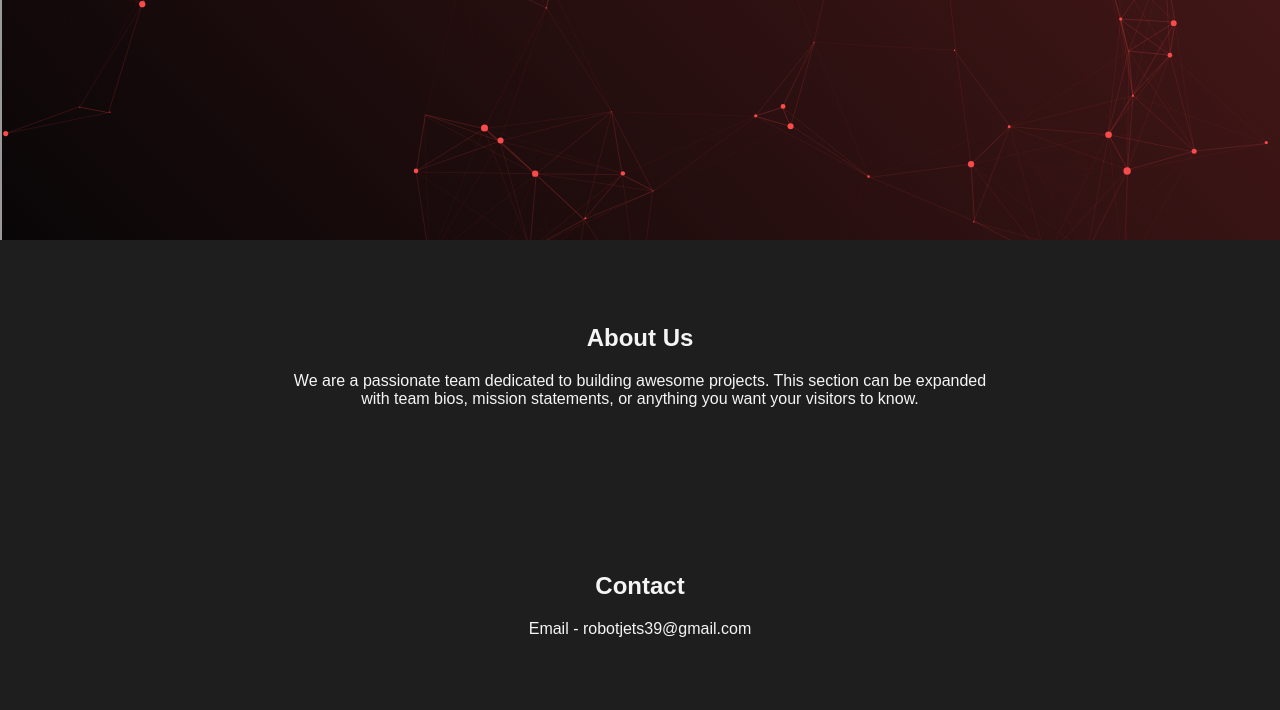
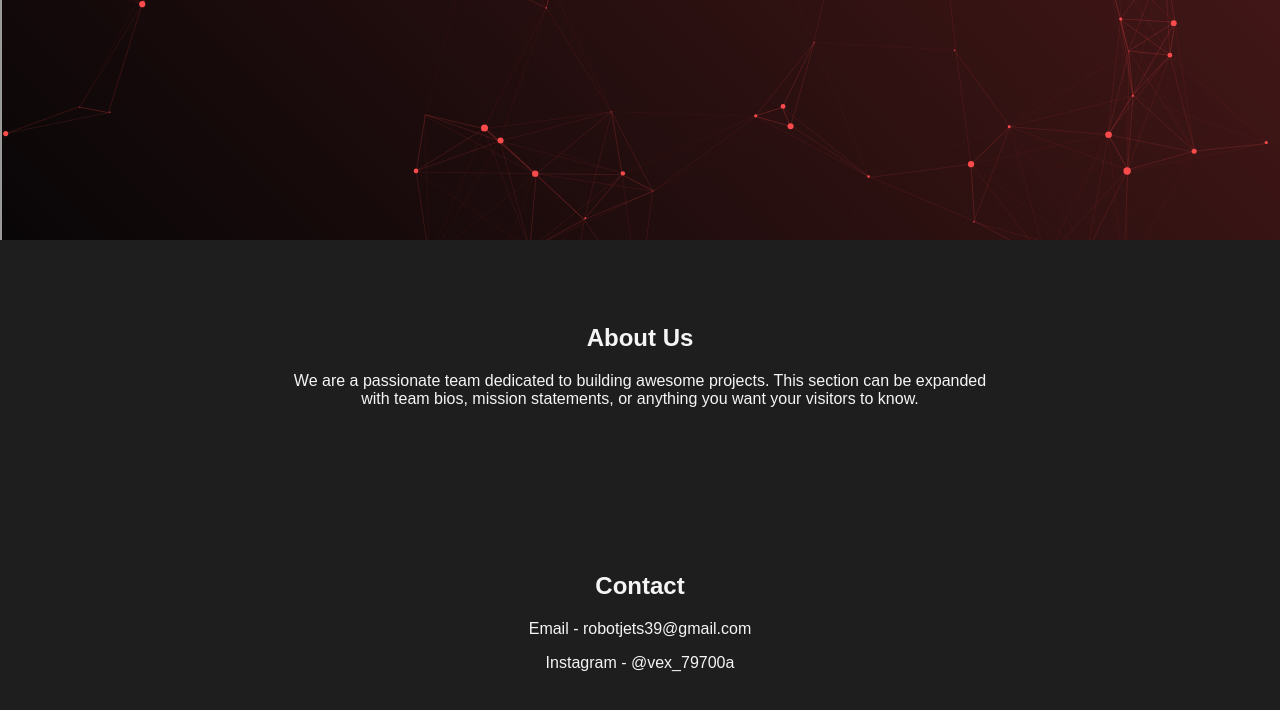
Before and after one commit to Robot-Jets-79700A/Website, a plain HTML site: page index.html in a window 1280 px wide. Shown: the part 460-1170 px from the top of the page. Drawn offline with nearby package versions, Linux system fonts and the light colour scheme.

Commit message:
add instagram

```diff
--- a/index.html
+++ b/index.html
@@ -44,6 +44,7 @@
   <section id="contact" style="padding: 4rem 2rem; background:    #1e1e1e; text-align: center;">
     <h2>Contact</h2>
     <p style="max-width: 700px; margin: 1rem auto;">Email - robotjets39@gmail.com</p>
+    <p style="max-width: 700px; margin: 1rem auto;">Instagram - @vex_79700a</p>
   </section>
   <!--<footer>
     <p>&copy; 2025 My Website. All rights reserved.</p>
```
